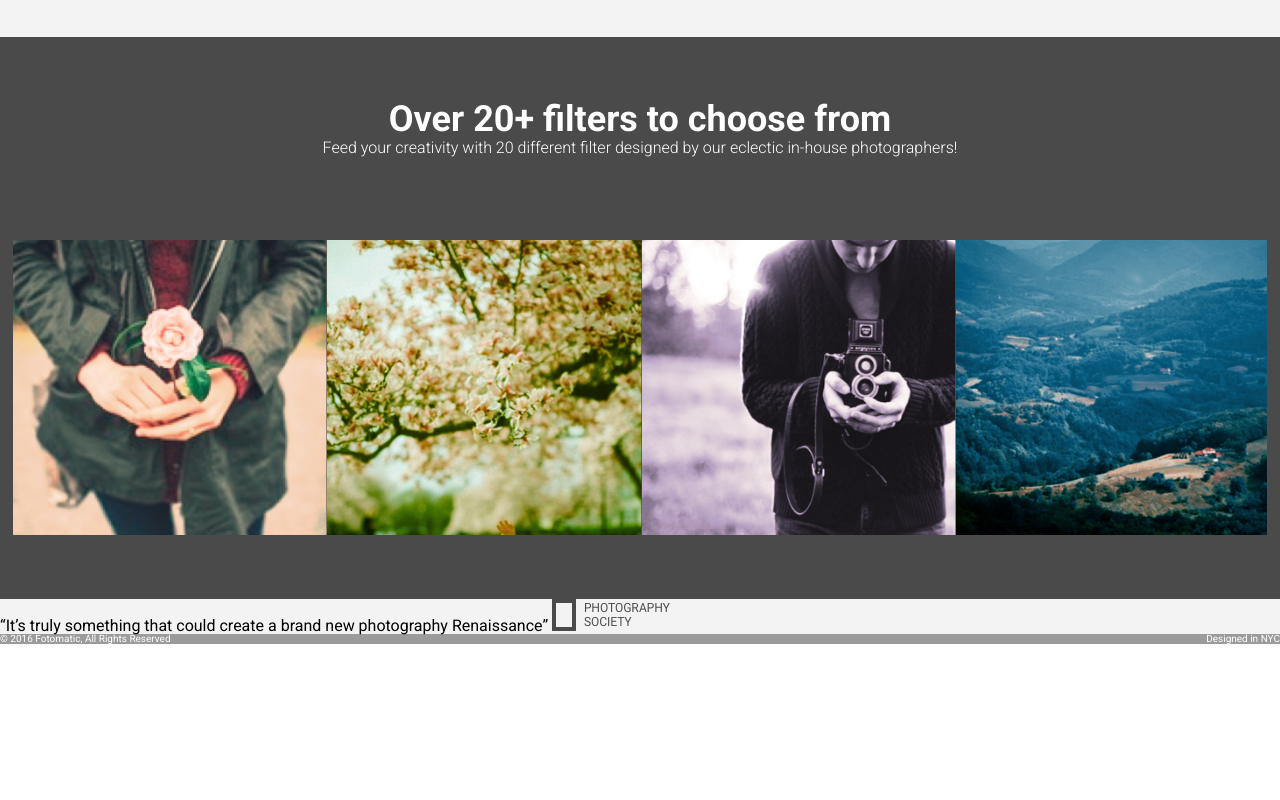
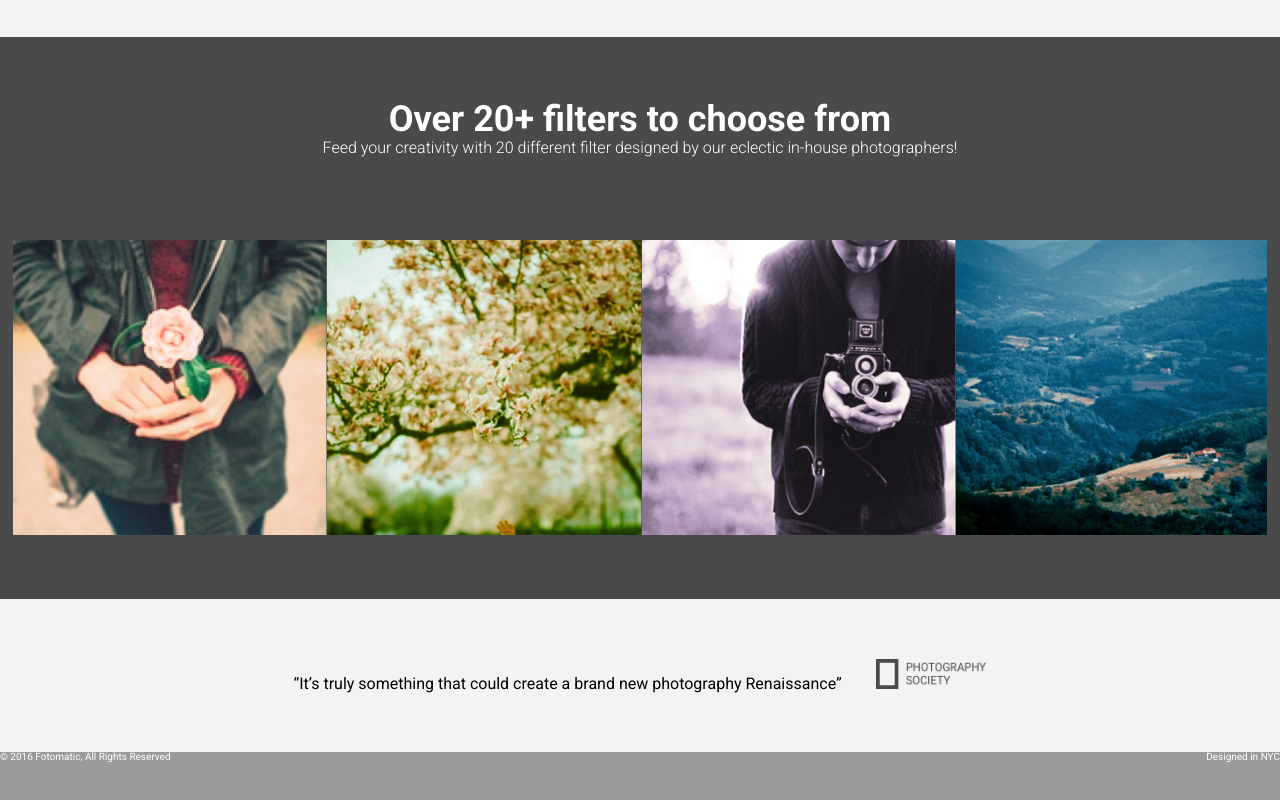
Before and after one commit to giandeangelis/fotomat, a plain HTML site: page index.html in a window 1280 px wide. Shown: the part 1494-2294 px from the top of the page. Before the commit the page ends 2138 px from the top, so only its background shows below. Drawn offline with Linux system fonts and the light colour scheme; a web font is replaced by a local one.

Commit message:
Fix quotes section

```diff
--- a/resources/css/style.css
+++ b/resources/css/style.css
@@ -347,8 +347,9 @@ header .mobile {
   background-color: #f3f3f3;
 }
 
-#quotes-section content {
-  padding: 5rem 0;
+#quotes-section .content {
+  padding: 60px 0;
+  text-align: center;
 }
 
 #quotes-section quote {
@@ -360,8 +361,9 @@ header .mobile {
   color: #4a4a4a;
 }
 
-#quotes-section quote-citation {
+#quotes-section .quote-citation {
   height: 1.875rem;
+  padding-left: 30px;
 }
 
 @media only screen and (max-width: 760px) {
@@ -386,12 +388,14 @@ header .mobile {
 footer {
   background-color: #9b9b9b;
   padding: 1.5rem 2rem;
+  height: 62px;
 }
 
 footer .content {
   color: white;
   display: flex;
   font-size: .75rem;
+  font-size: 12px;
 }
 
 footer .copyright {
```
